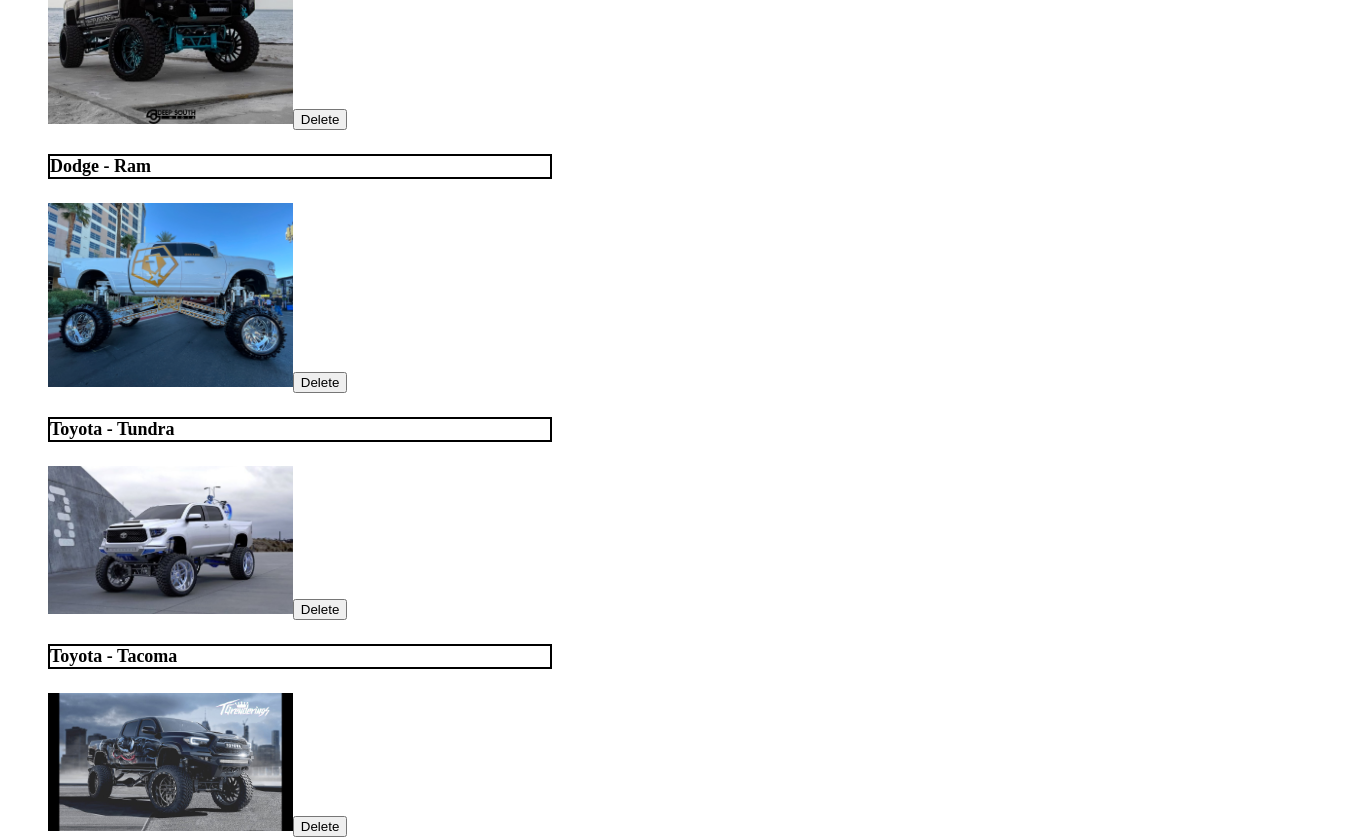
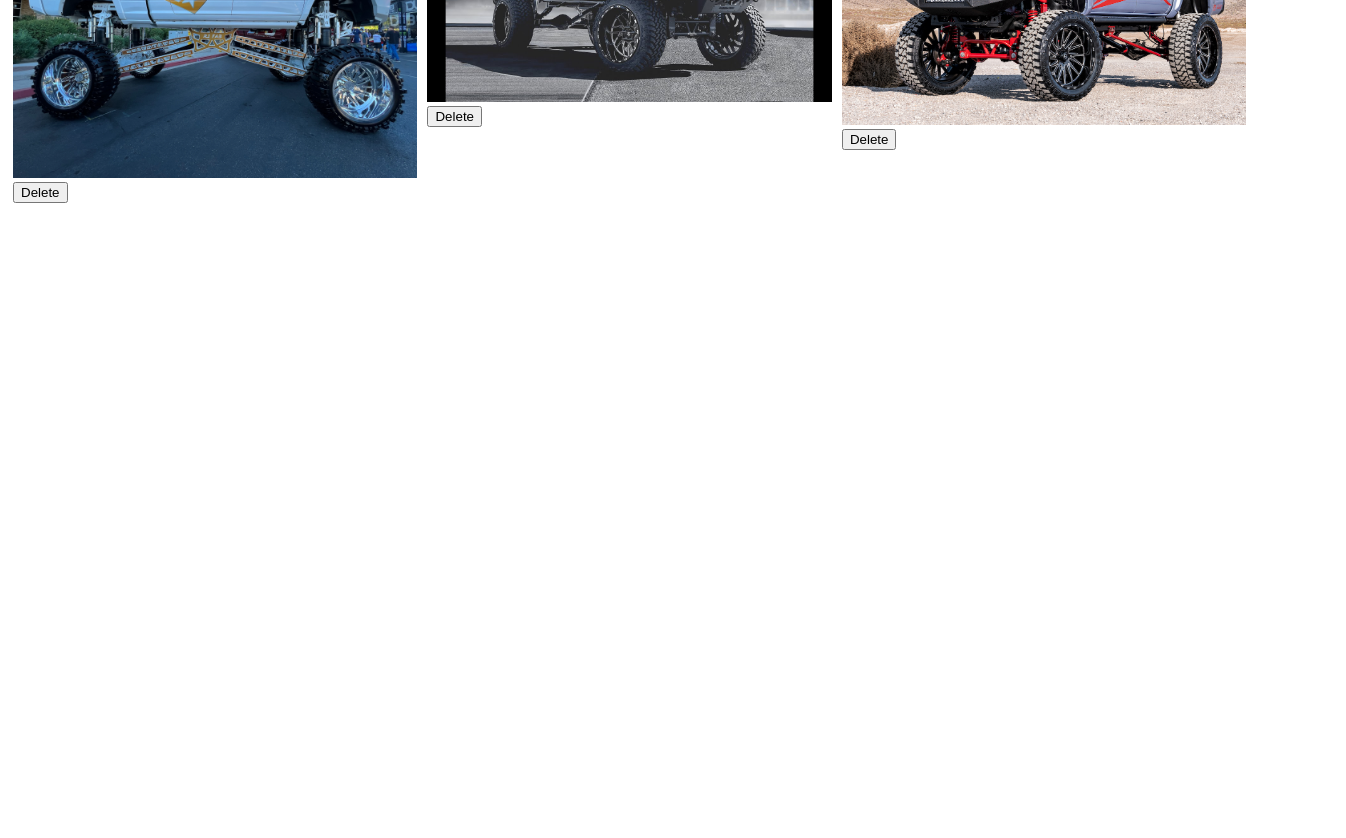
Before and after one commit to Josec1997/phase-2-final-project, a React (Create React App) app in the folder phase-2-final-project/: page /truckGallery in a window 1280 px wide. Shown: the part 1200-2038 px from the top of the page, 1346 px wide, since content can reach past the window. After the commit the page ends 1408 px from the top, so only its background shows below. Built offline with nearby package versions, Linux system fonts and the light colour scheme; data requests are answered from the project's data file; the HTML template or start-up script is replaced by a standard one.

Commit message:
css image align

```diff
--- a/phase-2-final-project/db.json
+++ b/phase-2-final-project/db.json
@@ -29,13 +29,6 @@
       "likes": "0"
     },
     {
-      "id": 5,
-      "make": "Toyota",
-      "model": "Tundra",
-      "image": "Images/tundra-sema.jpg",
-      "likes": "0"
-    },
-    {
       "id": 6,
       "make": "Toyota",
       "model": "Tacoma",
--- a/phase-2-final-project/src/TruckContainer.js
+++ b/phase-2-final-project/src/TruckContainer.js
@@ -17,7 +17,7 @@ function TruckContainer({trucks,deleteTruck}){
     return (
         <div className="truckGallery" >
             <h2>Showcased Trucks</h2>
-            <ul>{truckObj}</ul>
+            <div>{truckObj}</div>
         </div>
     )
 }
--- a/phase-2-final-project/src/index.css
+++ b/phase-2-final-project/src/index.css
@@ -51,8 +51,9 @@ nav {
   }
 
   .truckCard{
-    align-content: center;
-    font-size: large;
+    float: left;
+    width: 32%;
+    padding: 5px;
   }
 
   H4{
@@ -62,8 +63,7 @@ nav {
   }
 
   #truck-image{
-    width: 20%;
-    height: 20%;
+    width: 100%;;
 
   }
 
```
